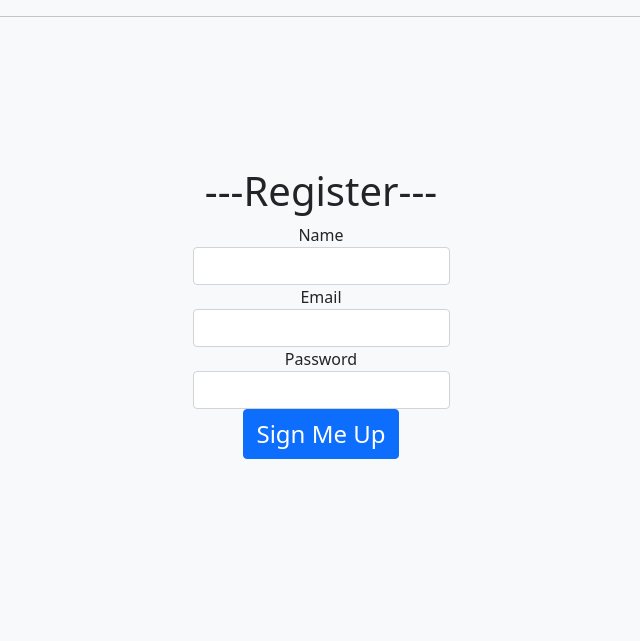
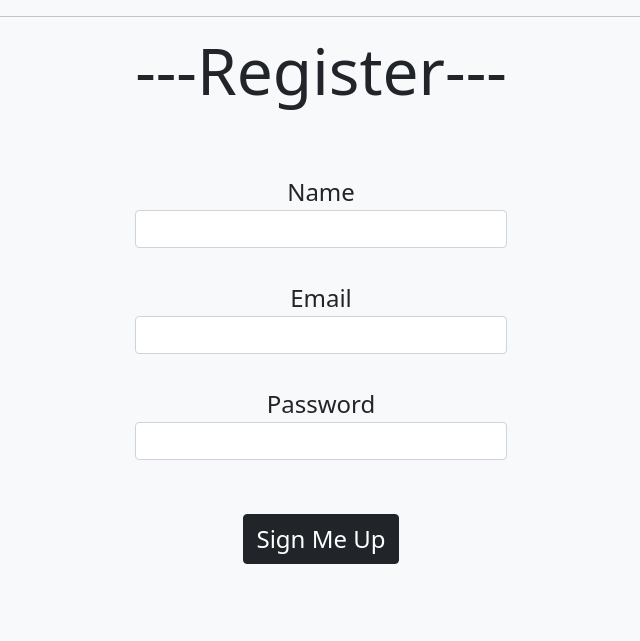
Before and after one commit to RokerDev/ToDoListWebApp, a Flask app: page /registration in a window 1280 px wide. Shown: the part 78-719 px from the top of the page, without its empty margins (319-959 px from the left). Run offline with Flask 2, Linux system fonts and the light colour scheme; some libraries are stand-ins or nearby versions.

Commit message:
change login and register pages style

```diff
--- a/templates/login.html
+++ b/templates/login.html
@@ -5,9 +5,11 @@
 <div class="full-center-container">
 
 
-    <div>
+    <div class="quick-form-container">
         <h1>----Log In----</h1>
-        {{ wtf.quick_form(form, novalidate=True, button_map={"submit": "primary"}) }}
+        <div class="quick-form">
+            {{ wtf.quick_form(form, novalidate=True, button_map={"submit": "dark"}) }}
+        </div>
         <ul>
         {% for message in get_flashed_messages() %}
             <li>{{message}}</li>
--- a/templates/register.html
+++ b/templates/register.html
@@ -2,12 +2,15 @@
 {% import "bootstrap/wtf.html" as wtf %}
 
 {% block content %}
-<div class="full-center-container">
+<div id="register" class="full-center-container">
 
 
-    <div>
+    <div class="quick-form-container">
       <h1>---Register---</h1>
-      {{ wtf.quick_form(form, novalidate=True, button_map={"submit": "primary"}) }}
+        <div class="quick-form">
+            {{ wtf.quick_form(form, novalidate=True, button_map={"submit": "dark"}) }}
+        </div>
+
     </div>
 
 
```
